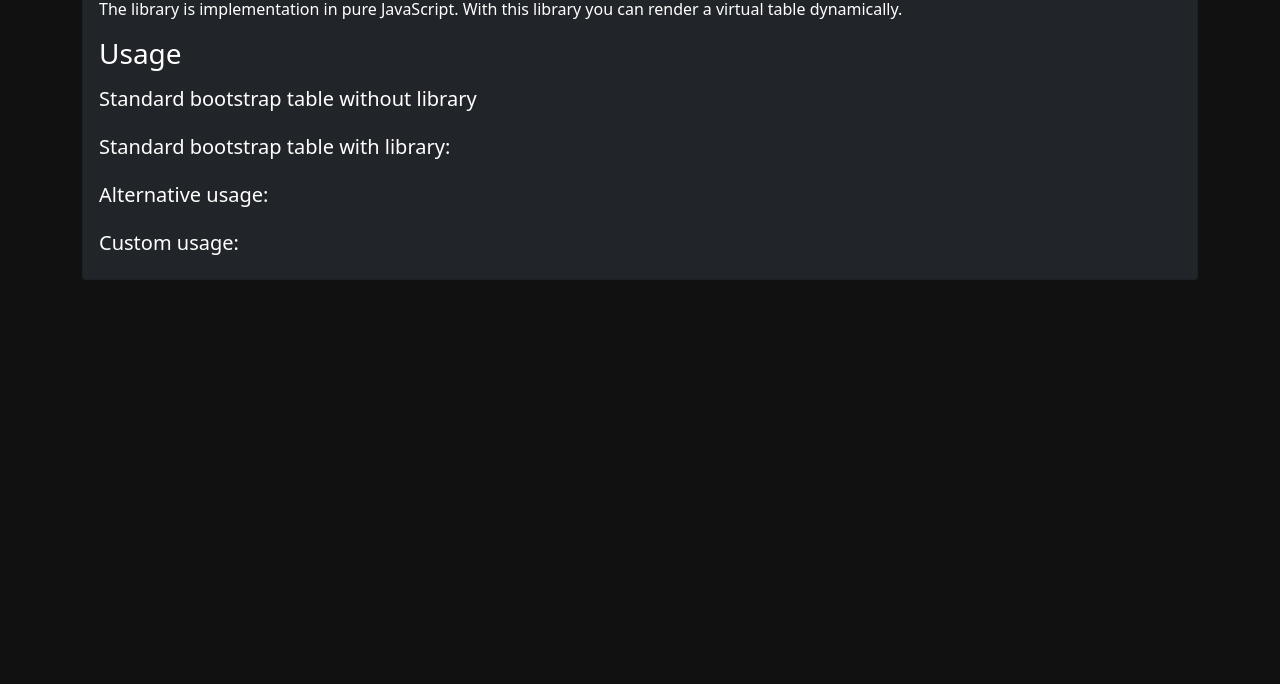
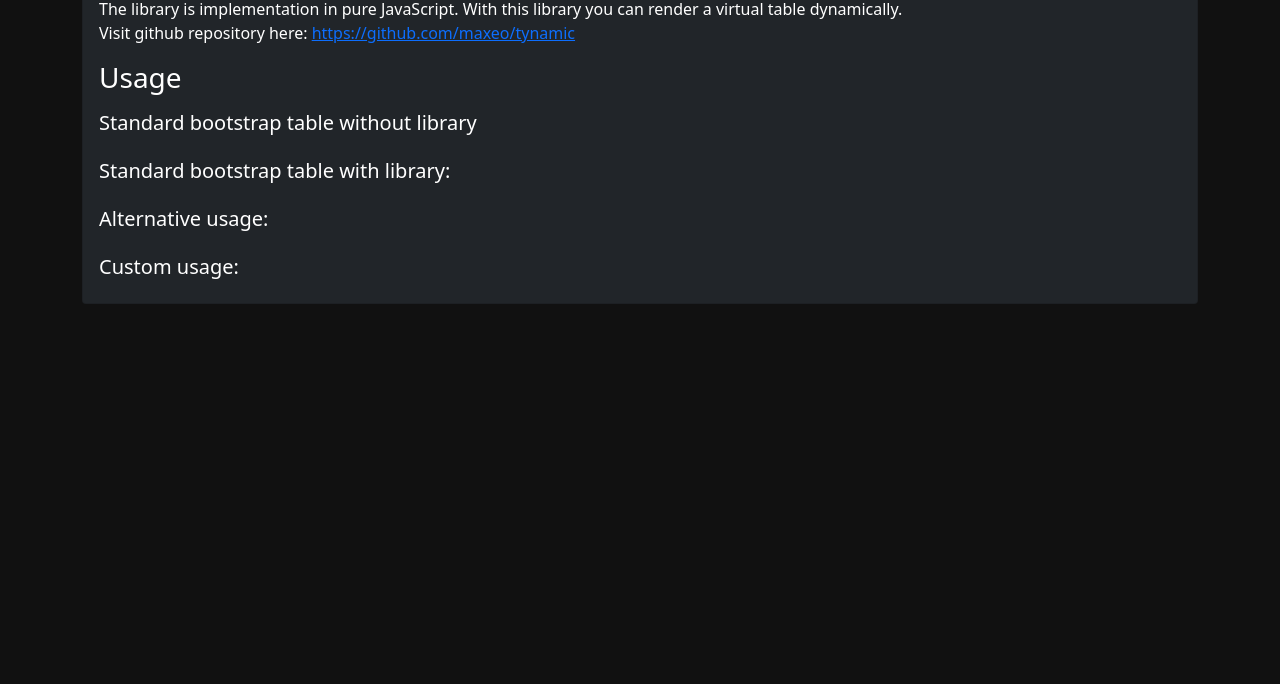
Before and after one commit to maxeo/tynamic, a plain HTML site: page demo/index.html in a window 1280 px wide. Shown: the part 116-800 px from the top of the page. Drawn offline with nearby package versions, Linux system fonts and the light colour scheme; a script that the page names is missing.

Commit message:
update link md

```diff
--- a/demo/index.html
+++ b/demo/index.html
@@ -45,7 +45,8 @@
             <h1>Tynamic</h1>
             <p class="mt-3">
                 The library is implementation in pure JavaScript.
-                With this library you can render a virtual table dynamically.
+                With this library you can render a virtual table dynamically.<br>
+                Visit github repository here: <a href="https://github.com/maxeo/tynamic">https://github.com/maxeo/tynamic</a>
             </p>
             <h3 class="mb-3">Usage</h3>
             <h5>Standard bootstrap table without library</h5>
```
Also changed, not shown: 1 other file.
